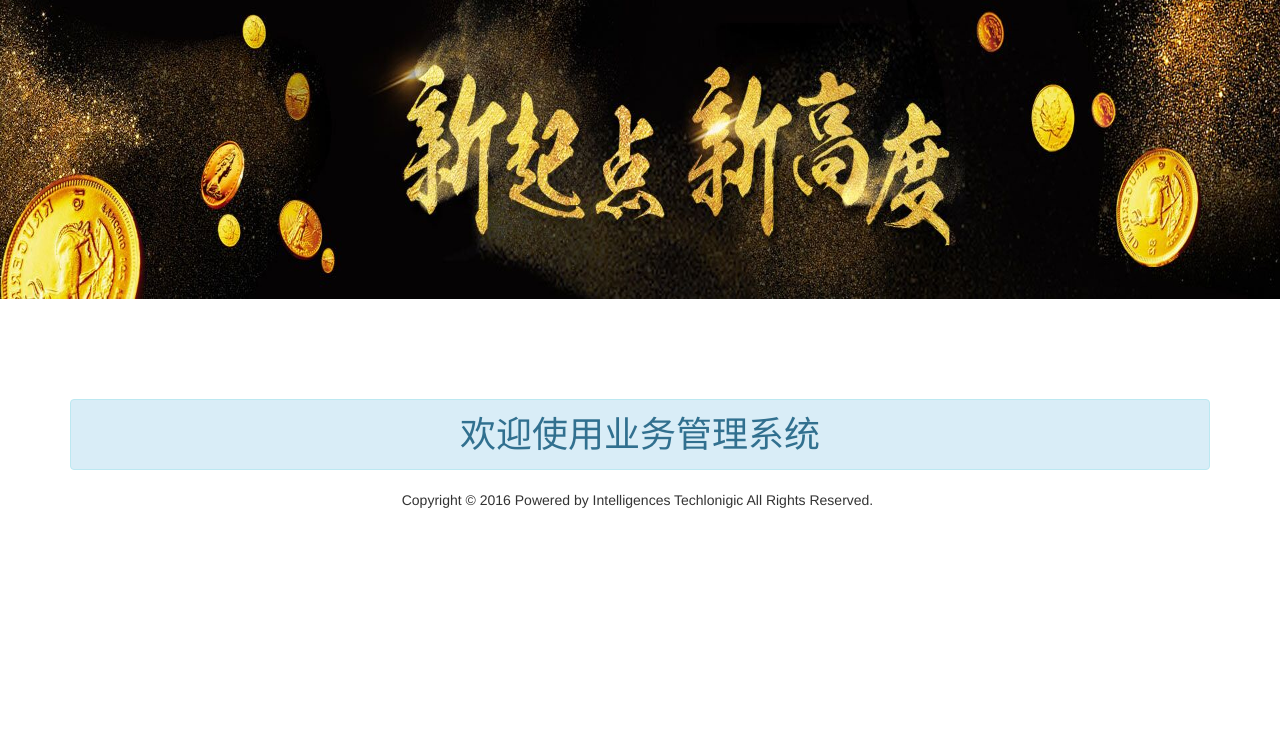
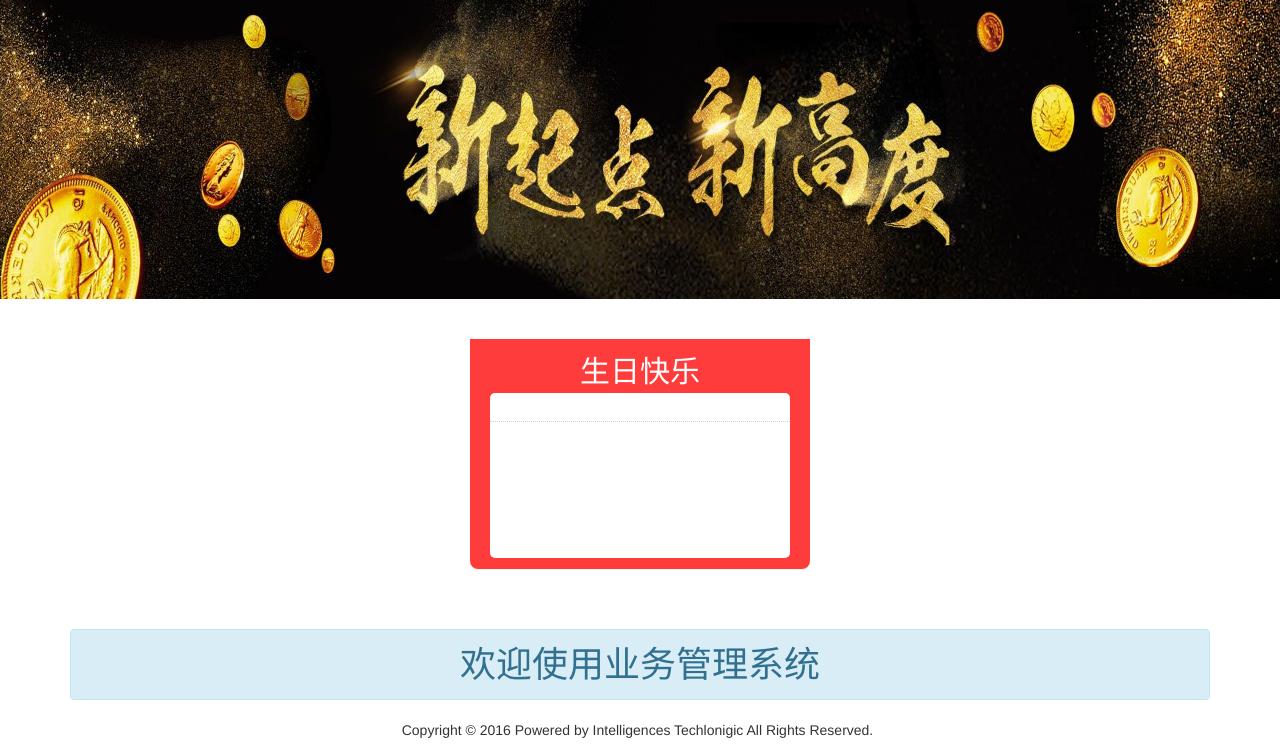
Before and after one commit to uranus2017jdeng/FMS, a Django app: template super/templates/super/index.html in a window 1280 px wide. Shown: the part 52-800 px from the top of the page. Run offline with Django 3.2, Linux system fonts and the light colour scheme; the template is opened without the code that fills it: values that come from a table or form of the project are taken from there, others are empty; the visitor is signed in with stand-in values (Sample User, id 1); data comes from the database, SQL or seed files in the repository; parts of the project's set-up code (start-up, migrations or seed data) failed here and were passed over; some libraries are stand-ins or nearby versions.

Commit message:
添加生日显示框

```diff
--- a/super/templates/super/index.html
+++ b/super/templates/super/index.html
@@ -2,9 +2,74 @@
 
 {% block title %}客户管理系统{% endblock %}
 {% block content %}
+
+
+    <head>
+        <meta http-equiv="content-type" content="text/html; charset=utf-8" />
+        <title></title>
+
+	<style>
+    .panel{
+		width:340px;
+		padding:10px;
+        margin: 0 auto;
+		text-align: center;
+		background-color:#FF3C3C;
+		border-radius: 0 0 8px 8px;
+     }
+    h2{
+        color:#fff;
+        margin: 5px;
+    }
+	.activity{
+		width: 300px;
+		margin: 0 auto;
+		position: relative;
+		overflow: hidden;
+		height: 165px;
+		background-color: #fff;
+        border-radius: 5px;
+	}
+	.activity ul{
+		top: -15px;
+		padding: 0;
+		color: #666;
+		position: relative;
+	}
+	.activity li{
+		height: 34px;
+               padding:0;
+		font-size: 12px;
+		line-height: 34px;
+                list-style: none;
+		border-bottom: 1px dotted #d2d2d2;
+	}
+	</style>
+	</head>
+
+
+
 {#     <div class="alert alert-success" style="text-align:center; position: relative ;width:500px;height:300px;top:10px;left:700px; background-color: inherit">#}
 {##}
 {#     </div>#}
+
+      <div class="panel">
+        <h2>生日快乐</h2>
+        <div class="activity" id="J_Activity">
+            <ul>
+                <span>祝以下员工生日快乐</span>
+                {% for user in users %}
+                  <li>{{ user.userprofile.nick }}</li>
+                {% endfor %}
+
+{#                <li>user1 获得了7折优惠券</li>#}
+{#                <li>user2 获得了8折优惠券</li>#}
+{#                <li>user3 获得了7折优惠券</li>#}
+{#                <li>user4 获得了5折优惠券</li>#}
+{#                <li>user5 获得了4折优惠券</li>#}
+            </ul>
+        </div>
+      </div>
 
     <div>
       <h1>
@@ -19,4 +84,22 @@
           <pre>请使用右上角的登陆按钮登陆管理系统</pre>
       {% endif %}
     </div>
+
+    <script src="http://libs.baidu.com/jquery/2.0.0/jquery.js"></script>
+    <script type="text/javascript" charset="utf-8">
+    $(function () {
+	    var listPanel = $('#J_Activity ul');
+	    var z = 0;//向上滚动top值
+	    function up() {//向上滚动
+	        listPanel.animate({//中奖结果
+	            'top': (z - 35) + 'px'
+	        }, 1500, 'linear', function () {
+	            listPanel.css({'top': '0px'})
+	            .find("li:first").appendTo(listPanel);
+	            up();
+	    	});
+		}
+		up();
+    });
+    </script>
 {% endblock %}
--- a/super/urls.py
+++ b/super/urls.py
@@ -36,9 +36,11 @@ urlpatterns = [
     url(r'^titleManage$', views.titleManage, name='titleManage'),
     url(r'^addTitle$', views.addTitle, name='addTitle'),
     url(r'^deleteTitle$', views.deleteTitle, name='deleteTitle'),
+    # url(r'^admin$', views.adminMange, name='adminMange'),
 
     url(r'^getTransmission$', views.getTransmission, name='getTransmission'),
     url(r'^demo$', views.demo, name='demo'),
 
-     url(r'^newsPush$', views.newsPush, name='newsPush'),
+    url(r'^newsPush$', views.newsPush, name='newsPush'),
+
 ]
--- a/templates/nav.html
+++ b/templates/nav.html
@@ -11,7 +11,11 @@
                 <span class="icon-bar"></span>
                 <span class="icon-bar"></span>
             </button>
-            <a class="navbar-brand" href="/">业务管理系统</a>
+            {% if user.userprofile.title.role_name in  'admin'  %}
+               <a class="navbar-brand" href="/admin">业务管理系统</a>
+            {% else %}
+                <a class="navbar-brand" href="/">业务管理系统</a>
+            {% endif %}
         </div>
 
         <!-- Collect the nav links, forms, and other content for toggling -->
@@ -24,7 +28,8 @@
                         <ul class="dropdown-menu">
                             <li class=""><a href="{% url 'super:titleManage' %}" target="_self">职位管理</a></li>
                             <li class=""><a href="{% url 'super:logoManage' %}" target="_self">Logo图片管理</a></li>
-                            <li class=""><a href="{% url 'super:newsPush' %}" target="_self">消息发布</a></li>
+{#                            <li class=""><a href="{% url 'super:newsPush' %}" target="_self">消息发布</a></li>#}
+{#                            <li class=""><a href="{% url 'super:adminManage' %}" target="_self">Django管理</a></li>#}
                         </ul>
                     </li>
 {#                {% endif %}#}
```
Also changed, not shown: super/templates/super/demo.html (+77 -0 lines), super/views.py (+18 -0 lines).
